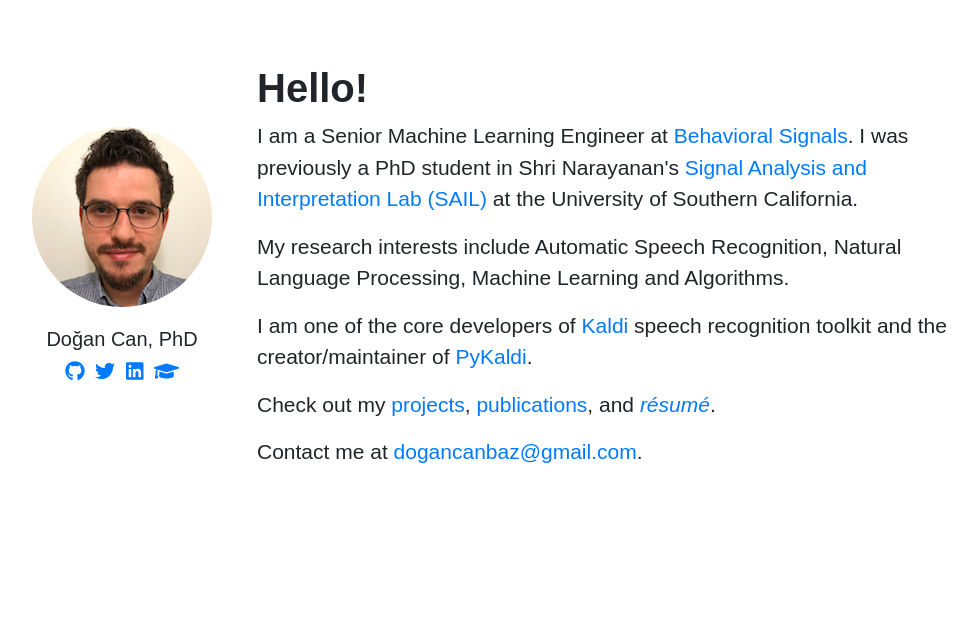
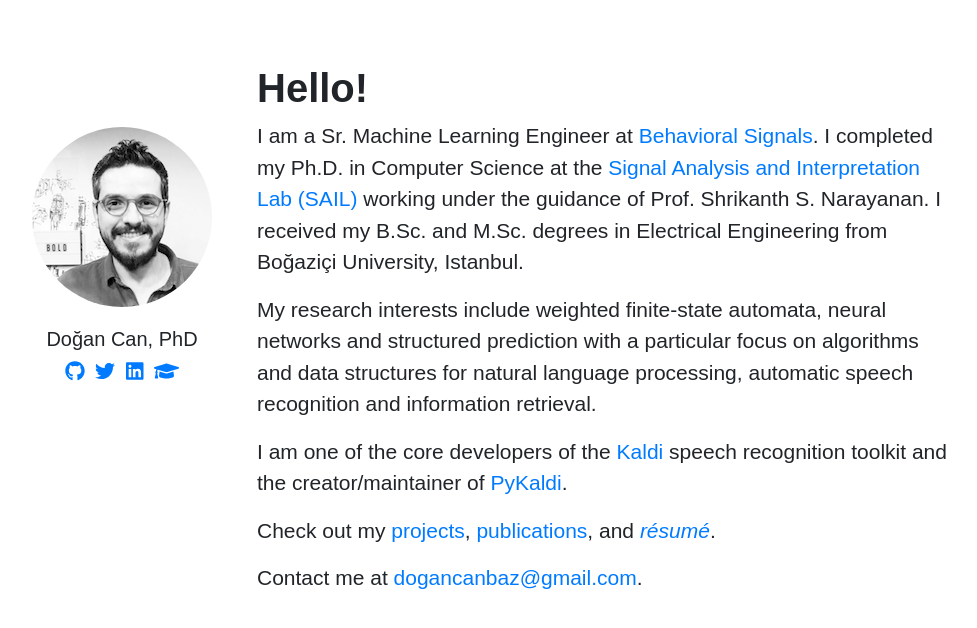
Before and after one commit to dogancan/dogancan.github.io, a Jekyll site: the page built from index.html, in a window 1280 px wide. Shown: the top 628 px of the page, without its empty margins (158-1135 px from the left). Built offline with Jekyll 4.4.1, drawn with Linux system fonts in a browser that asks for light colours; nearby versions of some CDN libraries.

Commit message:
Update homepage.

```diff
--- a/index.html
+++ b/index.html
@@ -12,11 +12,11 @@ layout: layout
     </div>
     <div class="col-md-9">
       <h1><strong>Hello!</strong></h1>
-      <p>I am a Senior Machine Learning Engineer at <a href="http://behavioralsignals.com">Behavioral Signals</a>.
-      I was previously a PhD student in Shri Narayanan's <a href="https://sail.usc.edu">Signal Analysis and Interpretation Lab (SAIL)</a>
-      at the University of Southern California.</p>
-      <p>My research interests include Automatic Speech Recognition, Natural Language Processing, Machine Learning and Algorithms.</p>
-      <p>I am one of the core developers of <a href="https://github.com/kaldi-asr/kaldi">Kaldi</a> speech recognition toolkit and the creator/maintainer of <a href="https://github.com/pykaldi/pykaldi">PyKaldi</a>.</p>
+      <p>I am a Sr. Machine Learning Engineer at <a href="http://behavioralsignals.com">Behavioral Signals</a>.
+      I completed my Ph.D. in Computer Science at the <a href="https://sail.usc.edu">Signal Analysis and Interpretation Lab (SAIL)</a> working under the guidance of Prof. Shrikanth S. Narayanan.
+      I received my B.Sc. and M.Sc. degrees in Electrical Engineering from Boğaziçi University, Istanbul.
+      <p>My research interests include weighted finite-state automata, neural networks and structured prediction with a particular focus on algorithms and data structures for natural language processing, automatic speech recognition and information retrieval.</p>
+      <p>I am one of the core developers of the <a href="https://github.com/kaldi-asr/kaldi">Kaldi</a> speech recognition toolkit and the creator/maintainer of <a href="https://github.com/pykaldi/pykaldi">PyKaldi</a>.</p>
     	<p>Check out my <a href="http://github.com/{{ site.github }}">projects</a>,
         <a href="https://scholar.google.com/citations?user={{ site.google_scholar }}">publications</a>,
         and <em><a href="{{ site.baseurl }}static/resume.pdf">résumé</a></em>.</p>
```
Also changed, not shown: static/img/dogan.png.
